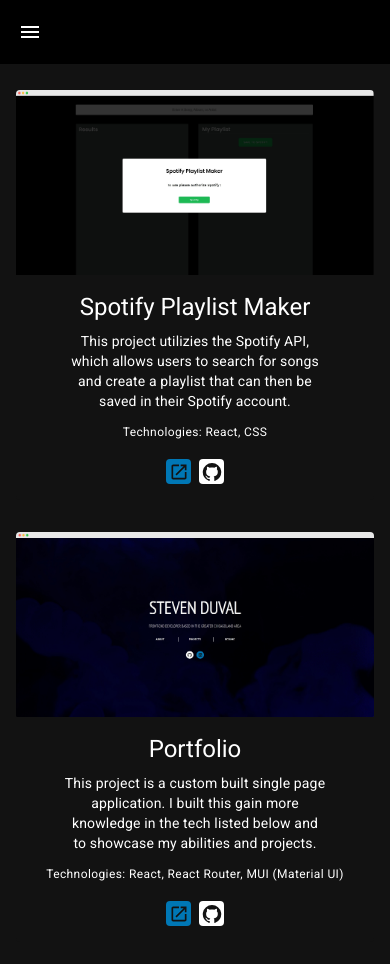
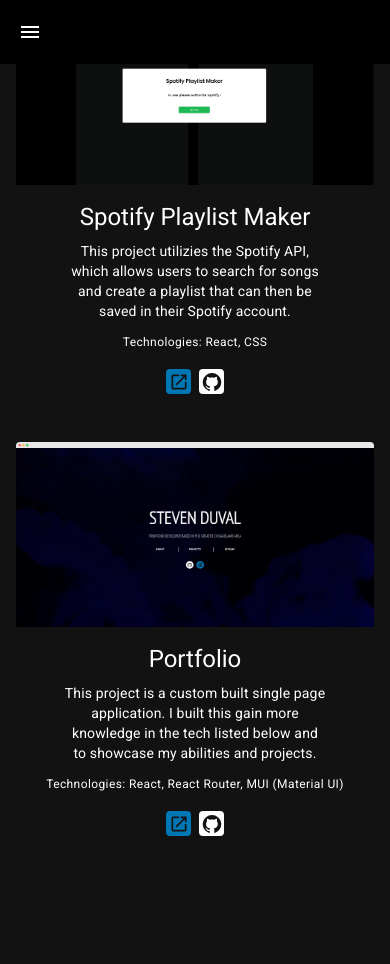
Before and after one commit to stevenduval/portfolio, a React (Create React App) app: page /projects in a window 390 px wide. Shown: the top 964 px of the page. After the commit the page ends 884 px from the top, so only its background shows below. Built offline with nearby package versions, Linux system fonts and the light colour scheme.

Commit message:
style update

```diff
--- a/src/Components/Nav/static/styles/stylesheet.css
+++ b/src/Components/Nav/static/styles/stylesheet.css
@@ -61,14 +61,14 @@ html, body, #root, .MuiContainer-root {
 }
 
 @media only screen and (max-width: 1200px) {
-    .MuiContainer-root {
+    .MuiContainer-root .animation {
         margin-top: 32px;
     }
 }
 
 @media only screen and (max-width : 900px) {
 
-    .MuiContainer-root {
+    .MuiContainer-root .animation{
         margin-top: 90px;
     }
 
```
